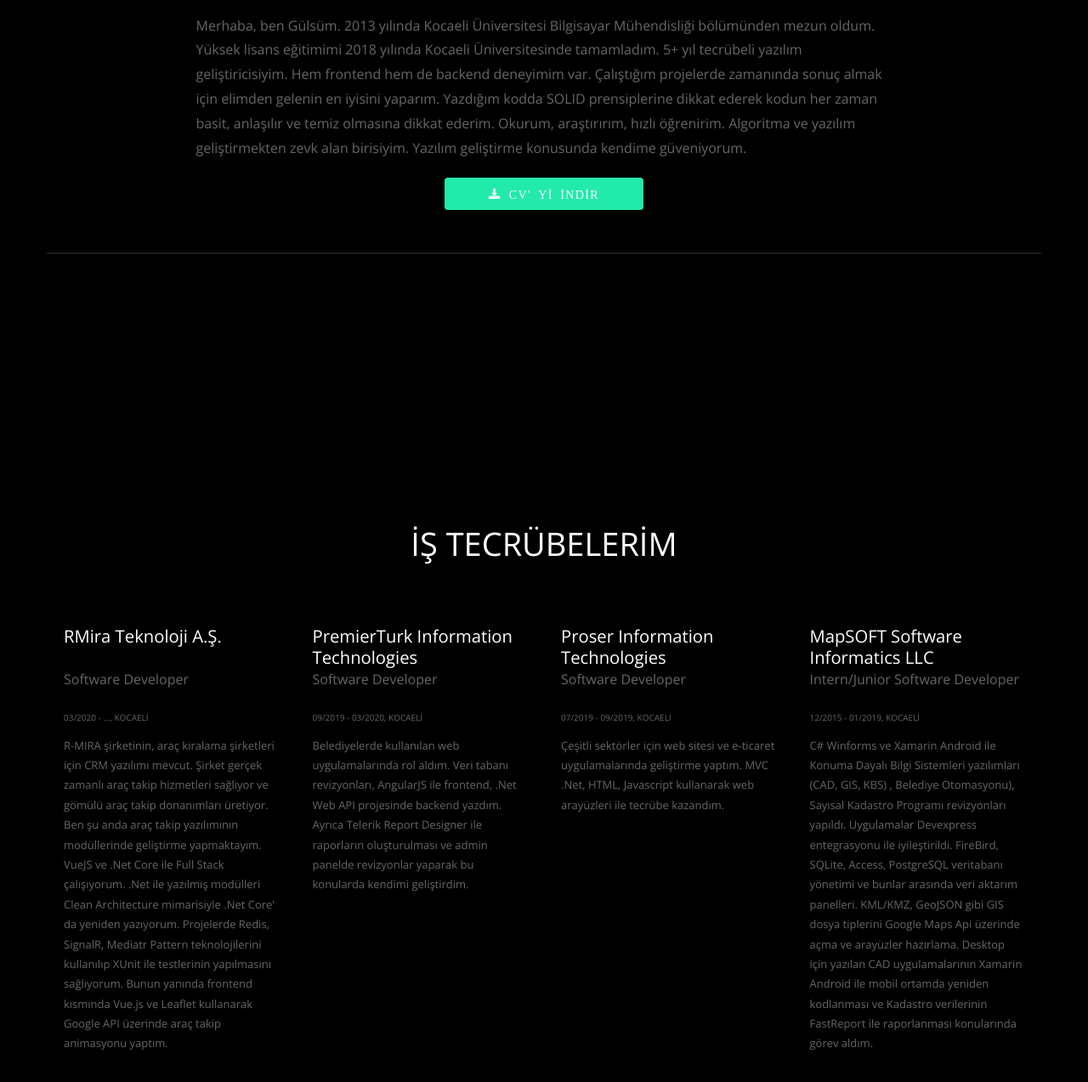
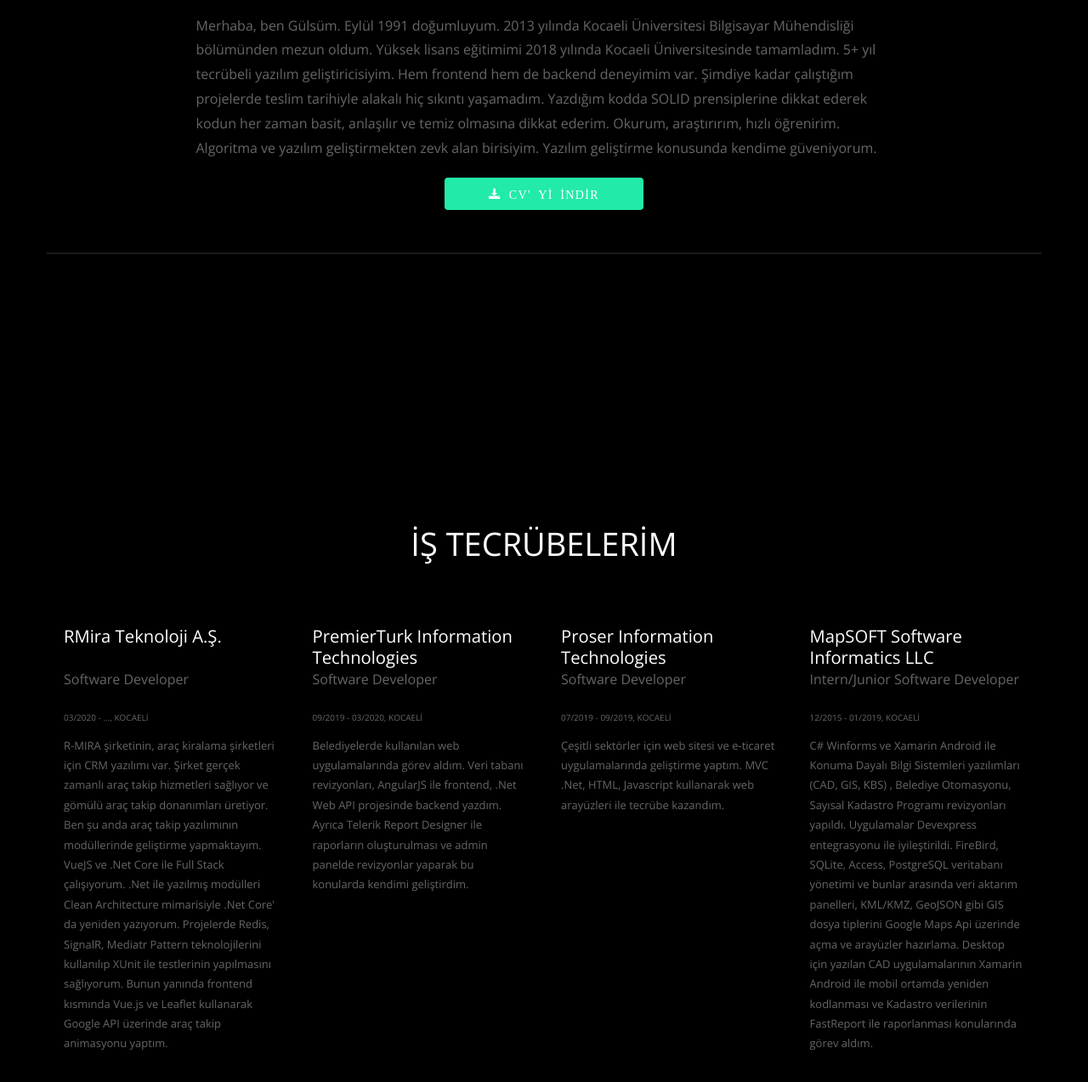
Before and after one commit to gulsumerbay/portfolio, a website: page index.html in a window 1280 px wide. Shown: the part 621-1894 px from the top of the page at 85% size. Drawn offline with nearby package versions, Linux system fonts and the light colour scheme; files whose address does not match are found by name.

Commit message:
keywords updated.

```diff
--- a/index.html
+++ b/index.html
@@ -8,7 +8,7 @@
     <title>Gülsüm Erbay &mdash; Kişisel Web Sitesi</title>
     <meta name="description" content="Free Bootstrap Theme by uicookies.com">
     <meta name="keywords"
-        content="free website templates, free bootstrap themes, free template, free bootstrap, free website template">
+        content="gülsüm erbay, kişisel web sitesi, kişisel web sayfası, yazılım, programlama, web geliştirici, yazılım geliştirici">
 
     <link href="https://fonts.googleapis.com/css?family=Open+Sans:300,400" rel="stylesheet">
     <link rel="stylesheet" href="css/styles-merged.css">
@@ -69,10 +69,10 @@
             <div class="col-md-8  probootstrap-cta probootstrap-animate" style="margin-bottom: 200px;">
                 <h2 class="mb20" style="text-align: center; font-size: 38px;">Hakkımda</h2>
                 <p class="h-center width70 width90" >
-                    Merhaba, ben Gülsüm. 2013 yılında Kocaeli Üniversitesi Bilgisayar Mühendisliği bölümünden
+                    Merhaba, ben Gülsüm. Eylül 1991 doğumluyum. 2013 yılında Kocaeli Üniversitesi Bilgisayar Mühendisliği bölümünden
                     mezun oldum. Yüksek lisans eğitimimi 2018 yılında Kocaeli Üniversitesinde tamamladım.
                     5+ yıl tecrübeli yazılım geliştiricisiyim. Hem frontend hem de backend deneyimim var.
-                    Çalıştığım projelerde zamanında sonuç almak için elimden gelenin en iyisini yaparım.
+                    Şimdiye kadar çalıştığım projelerde teslim tarihiyle alakalı hiç sıkıntı yaşamadım.
                     Yazdığım kodda SOLID prensiplerine dikkat ederek kodun her zaman basit, anlaşılır ve
                     temiz olmasına dikkat ederim. Okurum, araştırırım, hızlı öğrenirim. Algoritma ve
                     yazılım geliştirmekten zevk alan birisiyim. Yazılım geliştirme konusunda kendime güveniyorum.</p>
@@ -101,7 +101,7 @@
                             <p class="category">Software Developer</p>
                             <p style="font-size: 10px;">03/2020 - ..., KOCAELİ</p>
                             <p style="font-size: 13px;">
-                                R-MIRA şirketinin, araç kiralama şirketleri için CRM yazılımı mevcut.
+                                R-MIRA şirketinin, araç kiralama şirketleri için CRM yazılımı var.
                                 Şirket gerçek zamanlı araç takip hizmetleri sağlıyor ve gömülü araç takip donanımları üretiyor.
                                 Ben şu anda araç takip yazılımının modüllerinde geliştirme yapmaktayım. VueJS ve .Net Core ile Full Stack
                                 çalışıyorum. .Net ile yazılmış modülleri Clean Architecture mimarisiyle .Net Core' da yeniden yazıyorum.
@@ -118,7 +118,7 @@
                             <p class="category">Software Developer</p>
                             <p style="font-size: 10px;">09/2019 - 03/2020, KOCAELİ</p>
                             <p style="font-size: 13px;">
-                            Belediyelerde kullanılan web uygulamalarında rol aldım. Veri tabanı revizyonları, AngularJS ile frontend,
+                            Belediyelerde kullanılan web uygulamalarında görev aldım. Veri tabanı revizyonları, AngularJS ile frontend,
                             .Net Web API projesinde backend yazdım. Ayrıca Telerik Report Designer ile raporların oluşturulması ve admin panelde
                             revizyonlar yaparak bu konularda kendimi geliştirdim. </p>
                         </div>
@@ -144,9 +144,9 @@
                             <p style="font-size: 10px;">12/2015 - 01/2019, KOCAELİ</p>
                             <p style="font-size: 13px;">
                             C# Winforms ve Xamarin Android ile Konuma Dayalı Bilgi Sistemleri yazılımları (CAD, GIS, KBS) ,
-                            Belediye Otomasyonu), Sayısal Kadastro Programı revizyonları yapıldı. Uygulamalar Devexpress entegrasyonu
+                            Belediye Otomasyonu, Sayısal Kadastro Programı revizyonları yapıldı. Uygulamalar Devexpress entegrasyonu
                             ile iyileştirildi. FireBird, SQLite, Access, PostgreSQL veritabanı yönetimi ve bunlar arasında veri aktarım
-                            panelleri. KML/KMZ, GeoJSON gibi GIS dosya tiplerini Google Maps Api üzerinde açma ve arayüzler hazırlama.
+                            panelleri, KML/KMZ, GeoJSON gibi GIS dosya tiplerini Google Maps Api üzerinde açma ve arayüzler hazırlama.
                             Desktop için yazılan CAD uygulamalarının Xamarin Android ile mobil ortamda yeniden kodlanması ve Kadastro
                             verilerinin FastReport ile raporlanması konularında görev aldım.</p>
                         </div>
```
Also changed, not shown: eng/index.html (+1 -1 lines).
